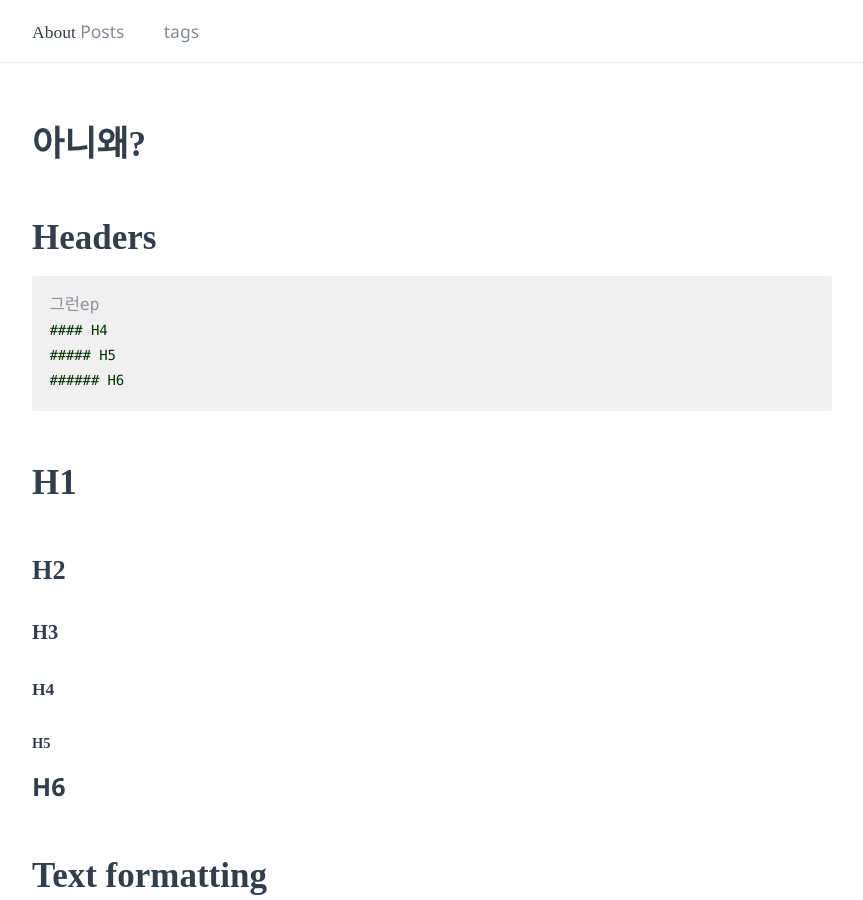
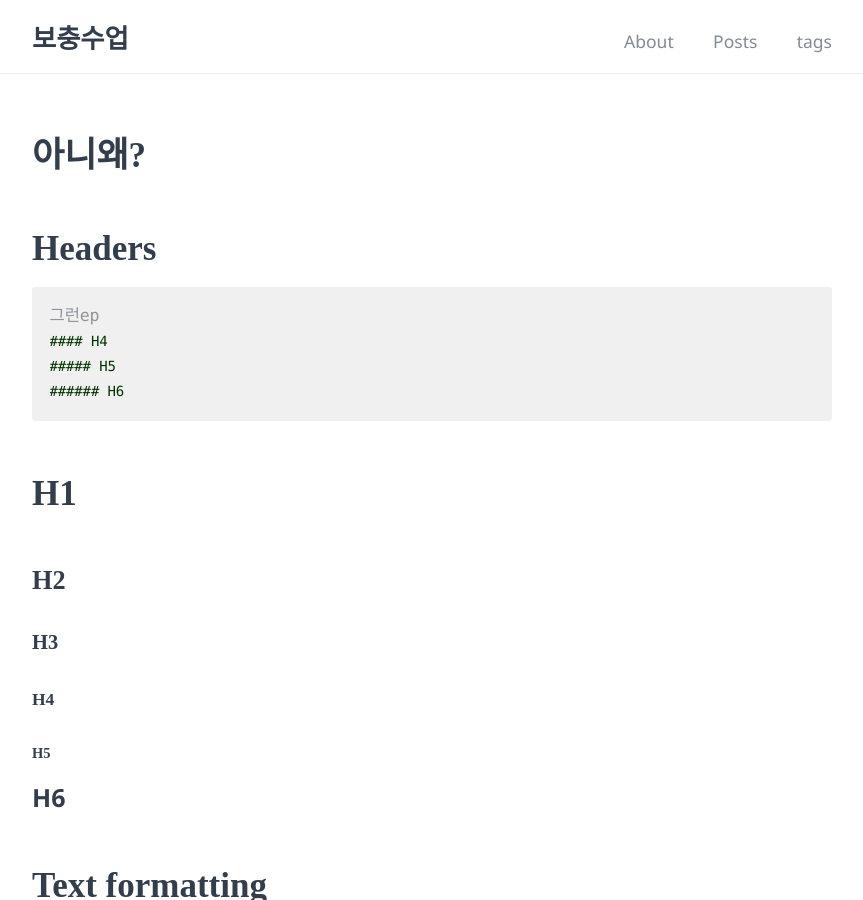
Before and after one commit to bochungclass/bochungclass.github.io, a Jekyll site: the page built from 글자 양식!!!.md, in a window 1280 px wide and 900 px high. Shown: the whole window, without its empty margins (208-1071 px from the left). Built offline with Jekyll 4.4.1, drawn with Linux system fonts in a browser that asks for light colours; our own code applies the rules of GitHub Pages for plain Markdown files.

Commit message:
Update default.html

```diff
--- a/_layouts/default.html
+++ b/_layouts/default.html
@@ -5,8 +5,9 @@
 
   <body>
     <nav class="nav">
-      <div class="nav-container" style="background-image: url('https://user-images.githubusercontent.com/42730616/44851171-6d178880-ac9a-11e8-8879-bc2361a7ef13.png')>
-
+       <div class="nav-container">
+        <a href="{{ site.baseurl }}/">
+          <h2 class="nav-title">{{ site.title }}</h2>
         <ul>
           <li><a href="{{ '/about' | prepend: site.baseurl }}">About</a></li>
           <li><a href="{{ site.baseurl }}/">Posts</a></li>
```
